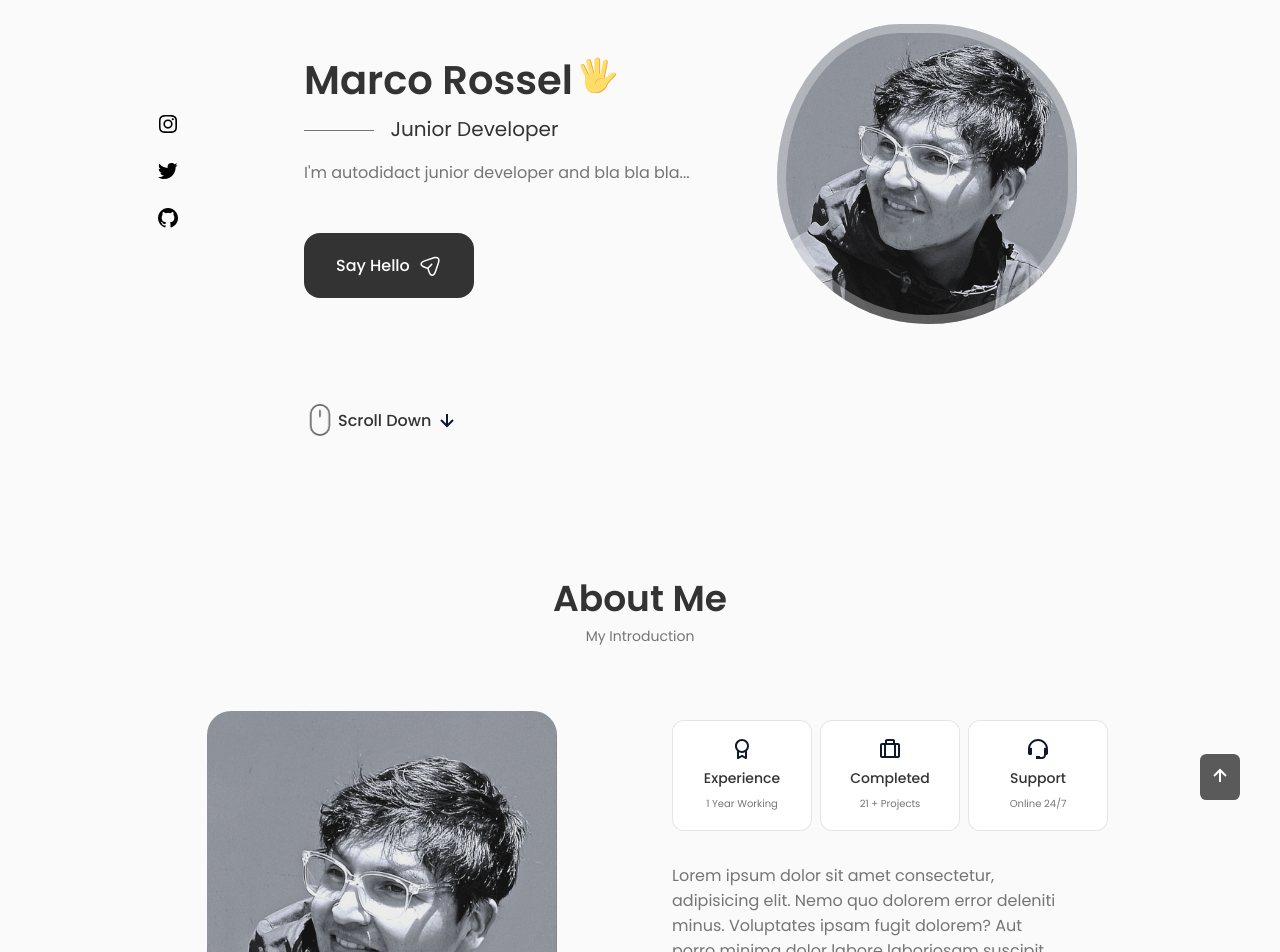
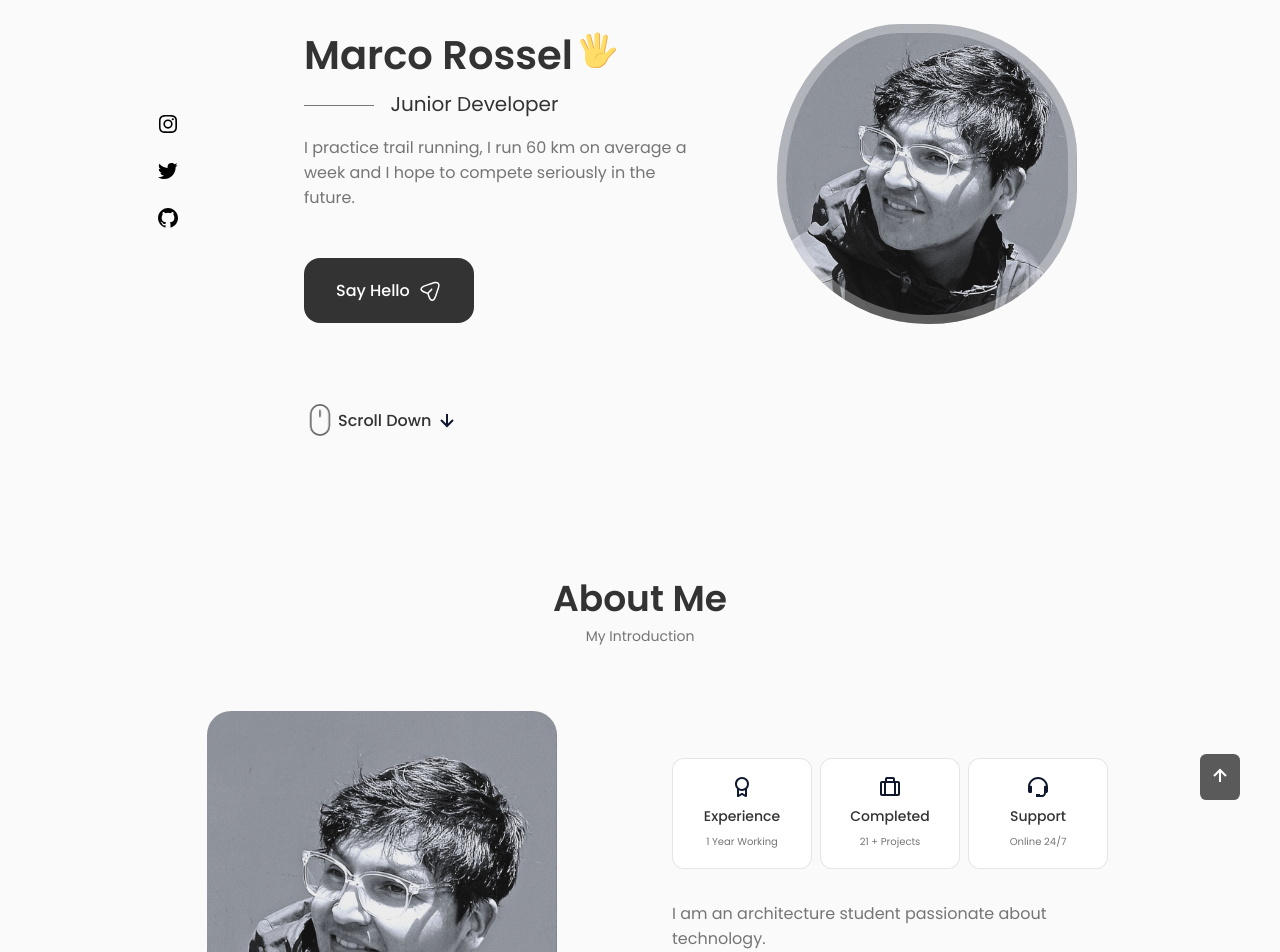
Before and after one commit to MarcoRosselDev/portafollio, a React (Create React App) app: page / in a window 1280 px wide. Shown: the part 160-1112 px from the top of the page. Built offline with nearby package versions, Linux system fonts and the light colour scheme.

Commit message:
presentation actulised

```diff
--- a/src/components/about/About.jsx
+++ b/src/components/about/About.jsx
@@ -1,7 +1,7 @@
 import React from "react";
 import "./about.css";
 import AboutImg from "../../assets/perfil.jpg";
-import CV from "../../assets/CV-mementary.pdf";
+import CV from "../../assets/cv-marco-rossel.js.pdf";
 import Info from "./Info";
 
 const About = (mode) => {
@@ -19,10 +19,7 @@ const About = (mode) => {
           <Info mode={mode} />
 
           <p className="about__description">
-            Lorem ipsum dolor sit amet consectetur, adipisicing elit. Nemo quo
-            dolorem error deleniti minus. Voluptates ipsam fugit dolorem? Aut
-            porro minima dolor labore laboriosam suscipit iusto aliquam? Neque,
-            minima reiciendis.
+            I am an architecture student passionate about technology.
           </p>
           <a download="" href={CV} className="button button--flex">
             Download CV
--- a/src/components/home/Data.jsx
+++ b/src/components/home/Data.jsx
@@ -57,7 +57,8 @@ const Data = () => {
       </h1>
       <h3 className="home__subtitle">Junior Developer</h3>
       <p className="home__description">
-        I'm autodidact junior developer and bla bla bla...
+        I practice trail running, I run 60 km on average a week and I hope to
+        compete seriously in the future.
       </p>
       <a href="#contact" className="button button--flex">
         Say Hello
```
